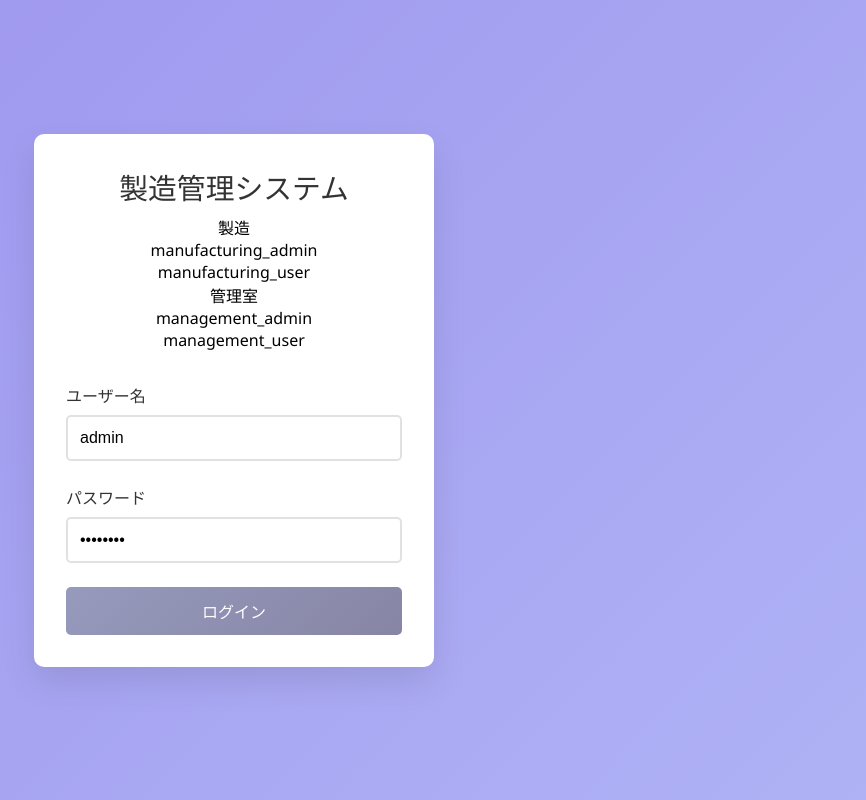
After one commit to maru1021/daihatsu, a Django app: page /auth/login in a window 1280 px wide. The commit adds this page. Shown: the whole page, without its empty margins (406-1272 px from the left). Run offline with Django 5.2, Linux system fonts and the light colour scheme.

Commit message:
feat: 認証、認可実装途中

```diff
--- a/daihatsu/settings.py
+++ b/daihatsu/settings.py
@@ -53,6 +53,7 @@ INSTALLED_APPS = [
     'django.contrib.sessions',
     'django.contrib.messages',
     'django.contrib.staticfiles',
+    'daihatsu',
     'manufacturing.apps.ManufacturingConfig',
 ]
 
@@ -183,3 +184,9 @@ STATICFILES_FINDERS = [
 if DEBUG:
     # 静的ファイルのキャッシュも無効化
     STATICFILES_STORAGE = 'django.contrib.staticfiles.storage.StaticFilesStorage'
+
+
+# ログイン関連の設定
+LOGIN_URL = '/auth/login'
+LOGIN_REDIRECT_URL = '/'
+LOGOUT_REDIRECT_URL = '/auth/login'
--- /dev/null
+++ b/daihatsu/templates/auth/login.html
@@ -0,0 +1,197 @@
+<!DOCTYPE html>
+<html lang="ja">
+<head>
+    <meta charset="UTF-8">
+    <meta name="viewport" content="width=device-width, initial-scale=1.0">
+    <title>ログイン - 製造管理システム</title>
+    <style>
+        * {
+            margin: 0;
+            padding: 0;
+            box-sizing: border-box;
+        }
+
+        body {
+            font-family: 'Segoe UI', Tahoma, Geneva, Verdana, sans-serif;
+            background: linear-gradient(135deg,rgb(157, 148, 238) 0%,rgb(175, 178, 245) 100%);
+            min-height: 100vh;
+            display: flex;
+            align-items: center;
+            justify-content: center;
+        }
+
+        .login-container {
+            background: white;
+            padding: 2rem;
+            border-radius: 10px;
+            box-shadow: 0 15px 35px rgba(0, 0, 0, 0.1);
+            width: 100%;
+            max-width: 400px;
+        }
+
+        .logo {
+            text-align: center;
+            margin-bottom: 2rem;
+        }
+
+        .logo h1 {
+            color: #333;
+            font-size: 1.8rem;
+            font-weight: 300;
+            margin-bottom: 0.5rem;
+        }
+
+        .logo p {
+            color: #666;
+            font-size: 0.9rem;
+        }
+
+        .form-group {
+            margin-bottom: 1.5rem;
+        }
+
+        .form-group label {
+            display: block;
+            margin-bottom: 0.5rem;
+            color: #333;
+            font-weight: 500;
+        }
+
+        .form-group input {
+            width: 100%;
+            padding: 0.75rem;
+            border: 2px solid #e1e1e1;
+            border-radius: 5px;
+            font-size: 1rem;
+            transition: border-color 0.3s ease;
+        }
+
+        .form-group input:focus {
+            outline: none;
+            border-color:rgb(207, 193, 253);
+            box-shadow: 0 0 0 3px rgba(102, 126, 234, 0.1);
+        }
+
+        .login-btn {
+            width: 100%;
+            padding: 0.75rem;
+            background: linear-gradient(135deg,rgb(150, 154, 188) 0%,rgb(135, 133, 166) 100%);
+            color: white;
+            border: none;
+            border-radius: 5px;
+            font-size: 1rem;
+            font-weight: 500;
+            cursor: pointer;
+            transition: transform 0.2s ease, box-shadow 0.2s ease;
+        }
+
+        .login-btn:hover {
+            transform: translateY(-2px);
+            box-shadow: 0 5px 15px rgba(142, 132, 185, 0.3);
+        }
+
+        .login-btn:active {
+            transform: translateY(0);
+        }
+
+        .error-message {
+            background: #fee;
+            color: #c33;
+            padding: 1rem;
+            border-radius: 5px;
+            margin-bottom: 1.5rem;
+            border-left: 4px solid #c33;
+        }
+
+        .error-message ul {
+            list-style: none;
+        }
+
+        .error-message li {
+            margin-bottom: 0.5rem;
+        }
+
+        .footer {
+            text-align: center;
+            margin-top: 2rem;
+            color: #666;
+            font-size: 0.8rem;
+        }
+
+        /* レスポンシブデザイン */
+        @media (max-width: 480px) {
+            .login-container {
+                margin: 1rem;
+                padding: 1.5rem;
+            }
+
+            .logo h1 {
+                font-size: 1.5rem;
+            }
+        }
+    </style>
+</head>
+<body>
+    <div class="login-container">
+        <div class="logo">
+            <h1>製造管理システム</h1>
+            <div>製造</div>
+            <div>manufacturing_admin</div>
+            <div>manufacturing_user</div>
+            <div>管理室</div>
+            <div>management_admin</div>
+            <div>management_user</div>
+        </div>
+
+        {% if form.errors %}
+            <div class="error-message">
+                <ul>
+                    {% for field, errors in form.errors.items %}
+                        {% for error in errors %}
+                            <li>
+                                {% if field == 'username' %}
+                                    ユーザー名: {{ error }}
+                                {% elif field == 'password' %}
+                                    パスワード: {{ error }}
+                                {% else %}
+                                    {{ error }}
+                                {% endif %}
+                            </li>
+                        {% endfor %}
+                    {% endfor %}
+                </ul>
+            </div>
+        {% endif %}
+
+        {% if form.non_field_errors %}
+            <div class="error-message">
+                <ul>
+                    {% for error in form.non_field_errors %}
+                        <li>{{ error }}</li>
+                    {% endfor %}
+                </ul>
+            </div>
+        {% endif %}
+
+        <form method="post">
+            {% csrf_token %}
+
+            <div class="form-group">
+                <label for="id_username">ユーザー名</label>
+                <input type="text" id="id_username" name="username" required
+                       value="admin"
+                       placeholder="ユーザー名を入力してください">
+            </div>
+
+            <div class="form-group">
+                <label for="id_password">パスワード</label>
+                <input type="password" id="id_password" name="password" required
+                       value="password"
+                       placeholder="パスワードを入力してください">
+            </div>
+
+            <button type="submit" class="login-btn">ログイン</button>
+        </form>
+    </div>
+</body>
+</html>
--- a/daihatsu/urls.py
+++ b/daihatsu/urls.py
@@ -3,12 +3,16 @@ from django.urls import path, include
 from django.views.generic import TemplateView
 from django.conf import settings
 from django.conf.urls.static import static
+from django.contrib.auth import views as auth_views
 
 urlpatterns = [
     path('', TemplateView.as_view(template_name='home.html'), name='home'),
+    path('auth/login', auth_views.LoginView.as_view(template_name='auth/login.html'), name='login'),
+    path('auth/logout', auth_views.LogoutView.as_view(), name='logout'),
     path('admin/', admin.site.urls),
     path('manufacturing/', include('manufacturing.urls')),
 ]
 
 if settings.DEBUG:
+    urlpatterns += static(settings.STATIC_URL, document_root=settings.STATICFILES_DIRS[0])
     urlpatterns += static(settings.MEDIA_URL, document_root=settings.MEDIA_ROOT)
--- a/manufacturing/views/master/line_master_view.py
+++ b/manufacturing/views/master/line_master_view.py
@@ -6,9 +6,10 @@ from django.core.paginator import Paginator
 from manufacturing.models import Line
 from django.shortcuts import render
 from django.urls import reverse
+from manufacturing.mixin import ManufacturingPermissionMixin
 
 
-class LineMasterView(TemplateView):
+class LineMasterView(ManufacturingPermissionMixin,TemplateView):
     template_name = 'master/line_master/line_master.html'
 
     def get(self, request, *args, **kwargs):
```
Also changed, not shown: daihatsu/mixin.py (added, +45 -0 lines), daihatsu/templates/sidebar/sidebar.html (+32 -12 lines), daihatsu/templatetags/group_tags.py (added, +11 -0 lines), manufacturing/mixin.py (added, +9 -0 lines).
